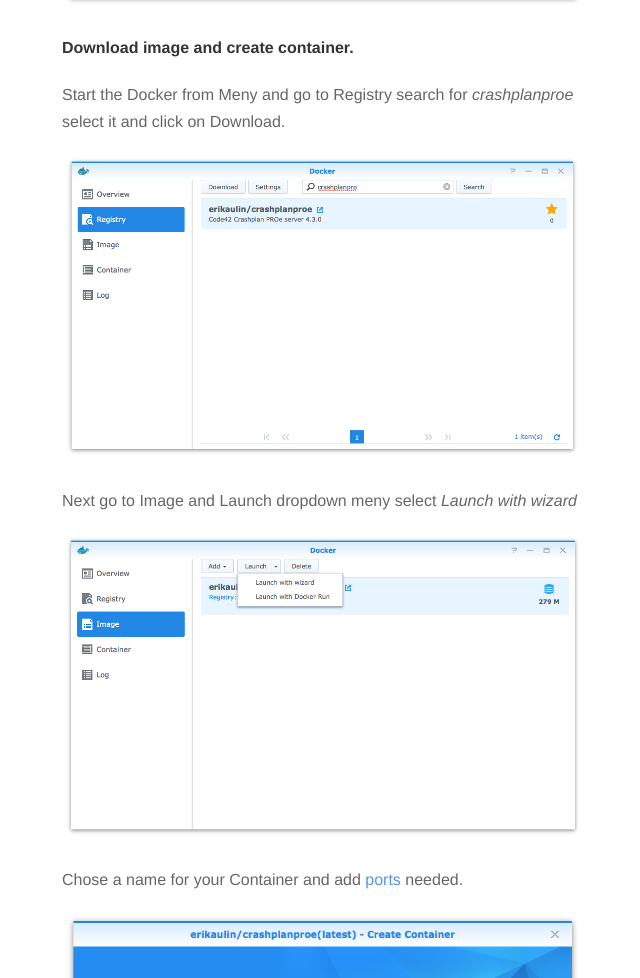
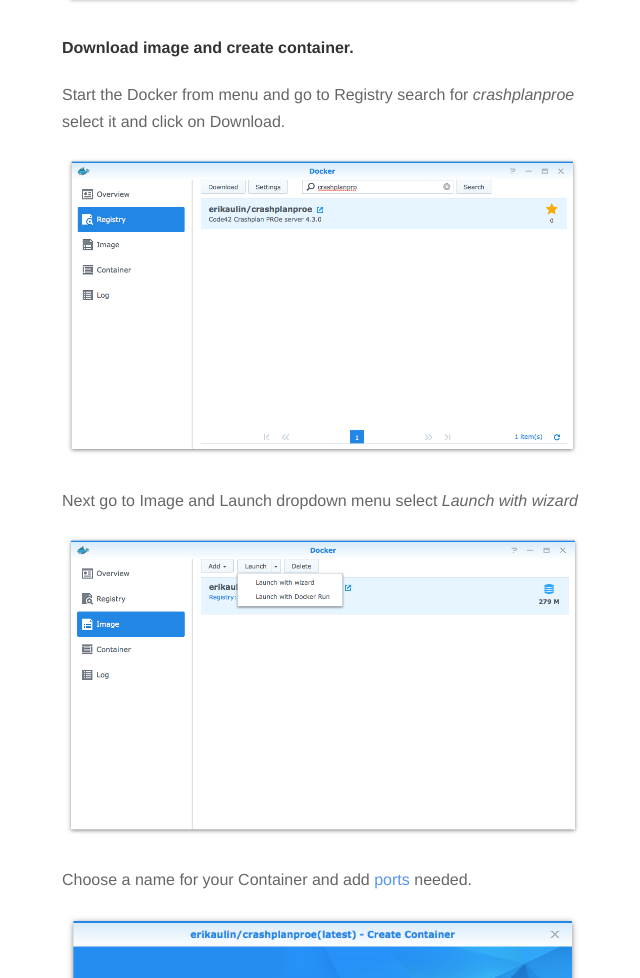
Before and after one commit to erikaulin/erikaulin.github.io, a Jekyll site: the page built from _posts/2015-09-10-CrashPlanPROe.markdown, in a window 1280 px wide and 1400 px high, scrolled down 1229 px. Shown: the part 174-1152 px from the top of the window, without its empty margins (318-958 px from the left). Built offline with Jekyll 4.4.1, drawn with Linux system fonts in a browser that asks for light colours; nearby versions of some CDN libraries; Markdown is read by kramdown in place of the engine named in the settings; some of the changed text lies outside the part shown.

Commit message:
spelling

```diff
--- a/_posts/2015-09-10-CrashPlanPROe.markdown
+++ b/_posts/2015-09-10-CrashPlanPROe.markdown
@@ -11,7 +11,6 @@
 ***
 ### Prerequisites
 * [Synology hardware](https://www.synology.com/en-us/products).
-
 
 ***
 
@@ -28,15 +27,15 @@
 
 #### Download image and create container.
 
-Start the Docker from Meny and go to Registry search for *crashplanproe* select it and click on Download.
+Start the Docker from menu and go to Registry search for *crashplanproe* select it and click on Download.
 
 ![Folder Stucture](/assets/images/code42/code42_docker_registry.png)
 
-Next go to Image and Launch dropdown meny select *Launch with wizard*
+Next go to Image and Launch dropdown menu select *Launch with wizard*
 
 ![Folder Stucture](/assets/images/code42/code42_docker_image.png)
 
-Chose a name for your Container and add [ports](http://support.code42.com/Administrator/3/Planning_And_Installing/TCP_And_UDP_Ports) needed.
+Choose a name for your Container and add [ports](http://support.code42.com/Administrator/3/Planning_And_Installing/TCP_And_UDP_Ports) needed.
 
 ![Folder Stucture](/assets/images/code42/code42_docker_wizard.png)
 
@@ -69,7 +68,7 @@
 #### Configure Crash Plan PROe services.
 
 It's time to configure the service. Head to the same IP as the synology but with https and port 4285.
-In my case `https://10.2.0.200:4285` Use the MasterKey or sign up for a trial.
+In my case `https://10.2.0.200:4285`. Use the MasterKey or sign up for a trial.
 
 Now go to *Settings > Server* and change *Website protocol, host and port* to your synology IP.
 You also need to configure *Primary network address* that should be the same IP but with port 4282.
```
Also changed, not shown: 1 other file.
